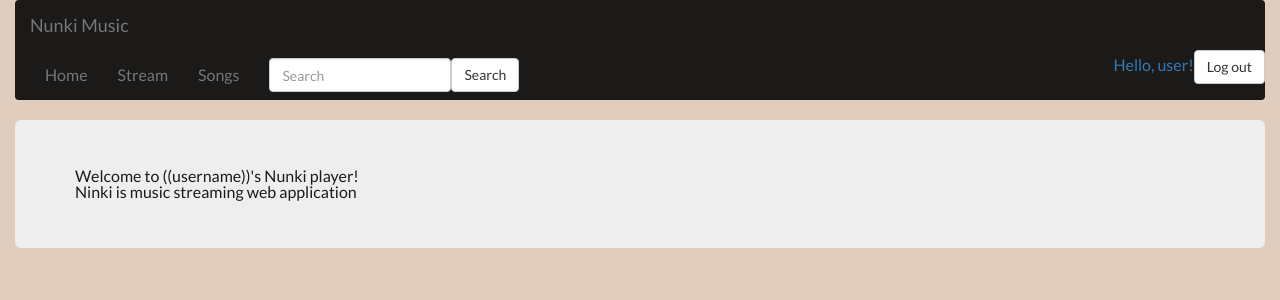
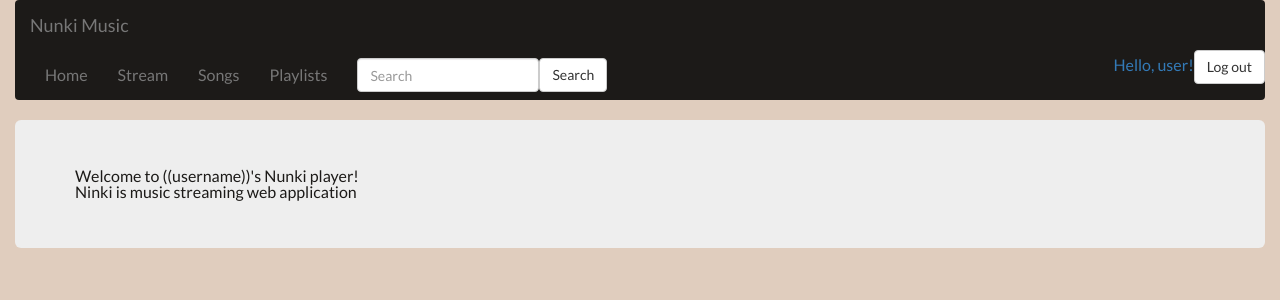
Before and after one commit to tctruong94/nunki-player, a React (Create React App) app: page / in a window 1280 px wide. Shown: the top 300 px of the page. Built offline with nearby package versions, Linux system fonts and the light colour scheme.

Commit message:
add playlist nav item

```diff
--- a/src/components/Navigation.js
+++ b/src/components/Navigation.js
@@ -21,6 +21,7 @@ const Navigation = () => {
                     <li><a href="/">Home</a></li>
                     <li><a href="/stream">Stream</a></li>
                     <li><a href="/songs">Songs</a></li>
+                    <li><a href="/playlists">Playlists</a></li>
                 </ul>
                 <form className="navbar-form navbar-left">
                     <div className="form-group">
```
